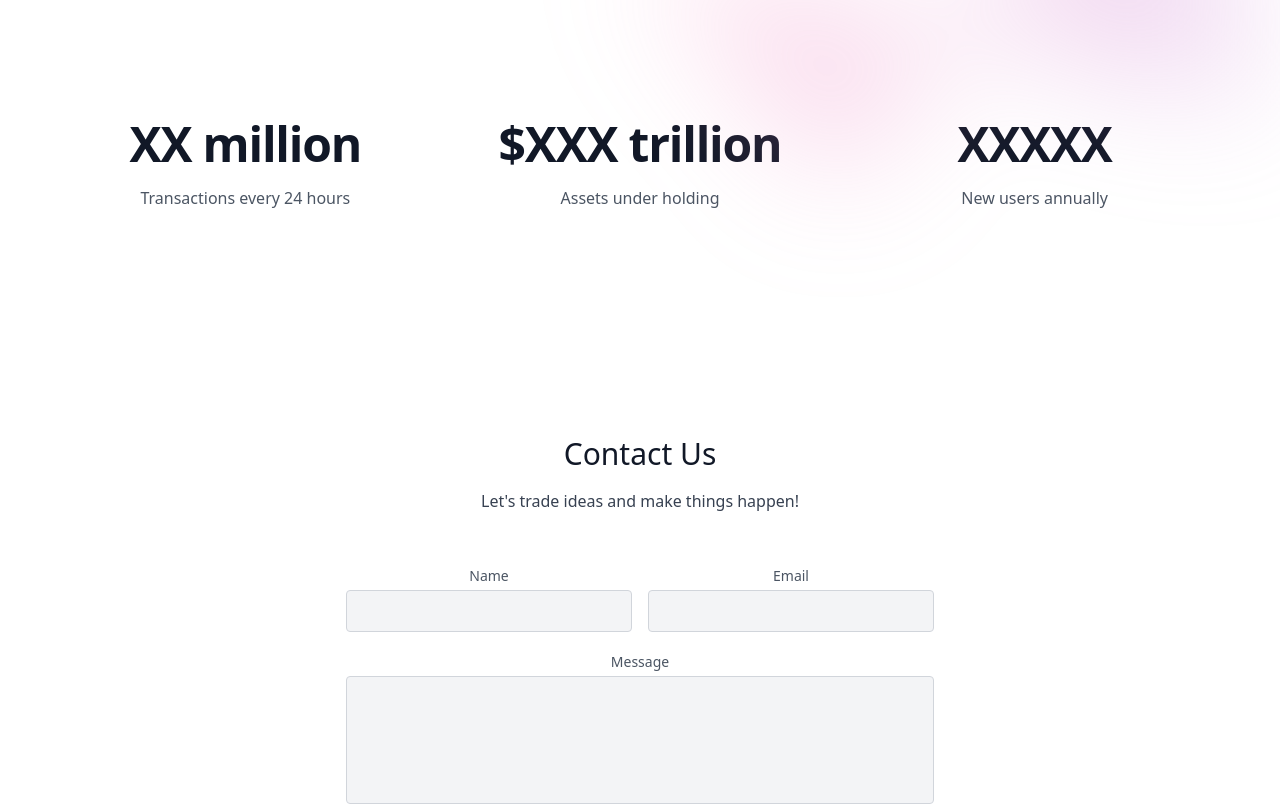
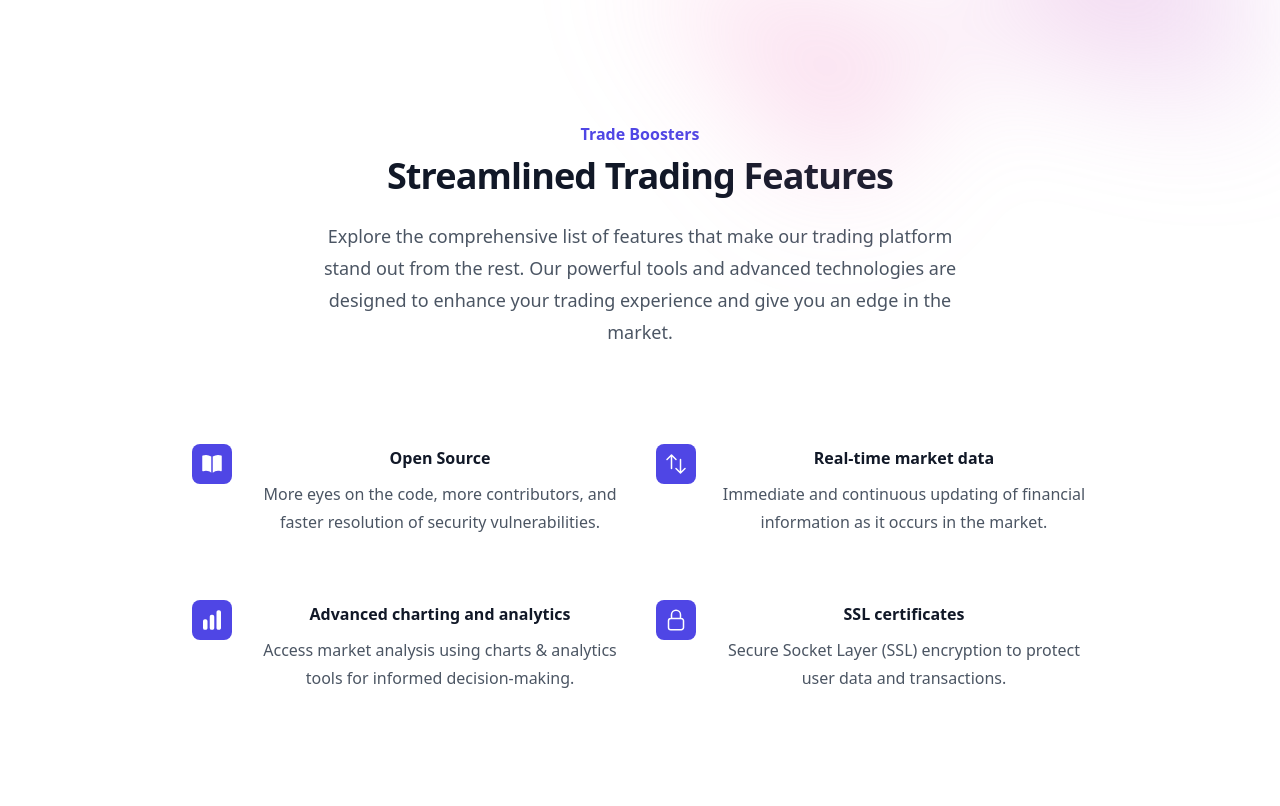
Before and after one commit to Stoccoin-Official/Stoccoin-Website, a React (Vite) app in the folder client/: page / in a window 1280 px wide. Shown: the part 740-1546 px from the top of the page. Built offline with nearby package versions, Linux system fonts and the light colour scheme.

Commit message:
feat: Add new section to highlight trading features and benefits.

```diff
--- a/client/src/App.jsx
+++ b/client/src/App.jsx
@@ -4,12 +4,15 @@ import Header from "./components/Header";
 import Footer from "./components/Footer";
 import Stats from "./components/Stats";
 import ContactForm from './components/ContactForm';
+import Features from './components/Features';
+
 const App = () => {
   const [count, setCount] = useState(0)
 
   return (
     <div className="App">
       <Header />
+      <Features />
       <Stats />
       <ContactForm />
       <Footer />
--- /dev/null
+++ b/client/src/components/Features.jsx
@@ -0,0 +1,61 @@
+import { FingerPrintIcon, LockClosedIcon } from '@heroicons/react/24/outline'
+import { BookOpenIcon, ChartBarIcon, ArrowsUpDownIcon} from '@heroicons/react/24/solid'
+const features = [
+  {
+    name: 'Open Source',
+    description:
+      'More eyes on the code, more contributors, and faster resolution of security vulnerabilities.',
+    icon: BookOpenIcon,
+  },
+  {
+    name: 'Real-time market data',
+    description:
+      'Immediate and continuous updating of financial information as it occurs in the market.',
+    icon: ArrowsUpDownIcon,
+  },
+  {
+    name: 'Advanced charting and analytics',
+    description:
+      'Access market analysis using charts & analytics tools for informed decision-making.',
+    icon: ChartBarIcon,
+  },
+  {
+    name: 'SSL certificates',
+    description:
+      'Secure Socket Layer (SSL) encryption to protect user data and transactions.',
+    icon: LockClosedIcon,
+  },
+]
+
+export default function Example() {
+  return (
+    <div className="bg-white py-24 sm:py-32">
+      <div className="mx-auto max-w-7xl px-6 lg:px-8">
+        <div className="mx-auto max-w-2xl lg:text-center">
+          <h2 className="text-base font-semibold leading-7 text-indigo-600">Trade Boosters</h2>
+          <p className="mt-2 text-3xl font-bold tracking-tight text-gray-900 sm:text-4xl">
+            Streamlined Trading Features
+          </p>
+          <p className="mt-6 text-lg leading-8 text-gray-600">
+            Explore the comprehensive list of features that make our trading platform stand out from the rest. Our powerful tools and advanced technologies are designed to enhance your trading experience and give you an edge in the market.
+          </p>
+        </div>
+        <div className="mx-auto mt-16 max-w-2xl sm:mt-20 lg:mt-24 lg:max-w-4xl">
+          <dl className="grid max-w-xl grid-cols-1 gap-y-10 gap-x-8 lg:max-w-none lg:grid-cols-2 lg:gap-y-16">
+            {features.map((feature) => (
+              <div key={feature.name} className="relative pl-16">
+                <dt className="text-base font-semibold leading-7 text-gray-900">
+                  <div className="absolute top-0 left-0 flex h-10 w-10 items-center justify-center rounded-lg bg-indigo-600">
+                    <feature.icon className="h-6 w-6 text-white" aria-hidden="true" />
+                  </div>
+                  {feature.name}
+                </dt>
+                <dd className="mt-2 text-base leading-7 text-gray-600">{feature.description}</dd>
+              </div>
+            ))}
+          </dl>
+        </div>
+      </div>
+    </div>
+  )
+}
```
